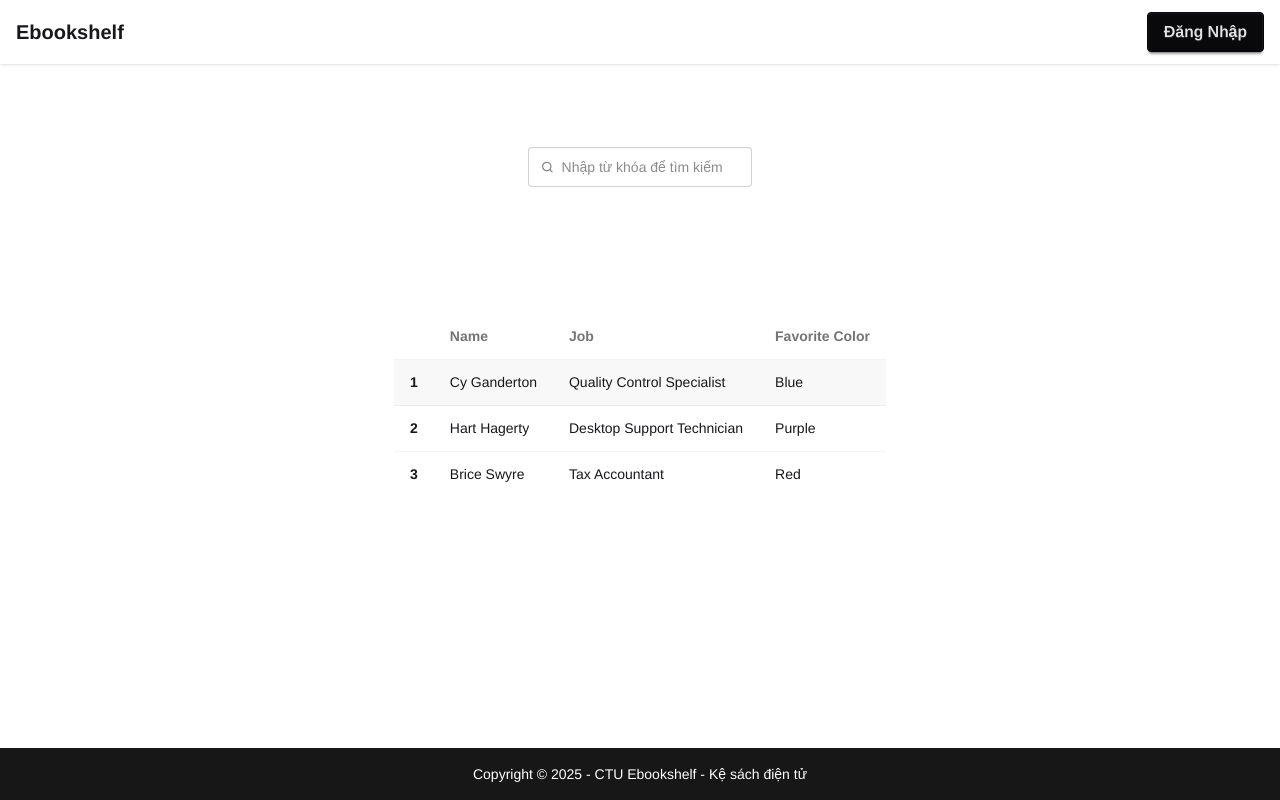
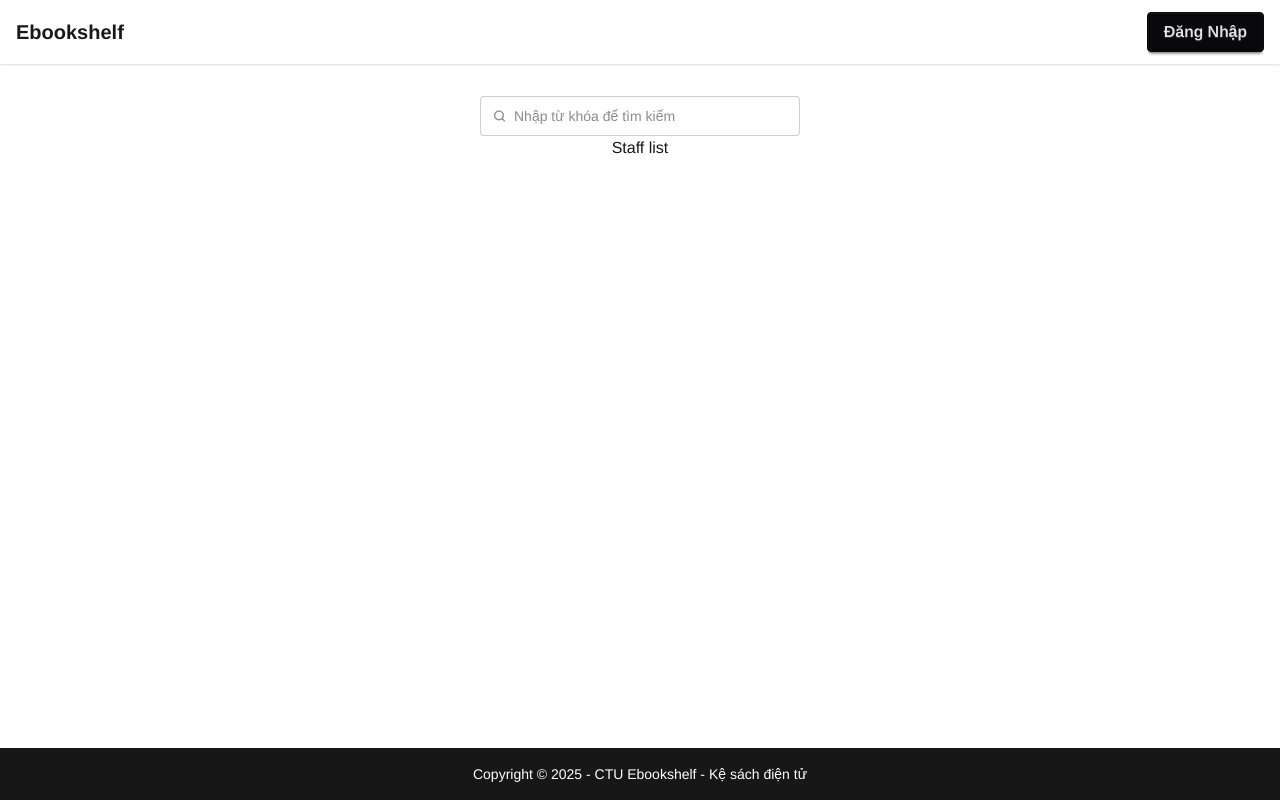
Before and after one commit to nghiaxh/ebookshelf, a Vue app in the folder frontend/: page /staffs in a window 1280 px wide. Built offline with nearby package versions, Linux system fonts and the light colour scheme.

Commit message:
refactor: update ux/ui

```diff
--- a/frontend/src/views/BookList.vue
+++ b/frontend/src/views/BookList.vue
@@ -14,7 +14,7 @@ const { searchText, searchFilteredBooks } = useBookList();
 
 <template>
 
-  <div class="flex flex-col min-h-screen">
+  <div class="flex flex-col min-h-screen overflow-hidden">
 
     <Header></Header>
 
@@ -23,8 +23,8 @@ const { searchText, searchFilteredBooks } = useBookList();
         <!-- filter books -->
         <div class="grid grid-cols-1 gap-4 place-items-center">
 
-          <div class="tooltip tooltip-right" data-tip="Tìm kiếm theo tựa sách, mã sách, tác giả, năm xuất bản, thể loại, đơn giá">
-            <InputSearch v-model=" searchText "></InputSearch>
+          <div class="tooltip" data-tip="Tìm kiếm theo tựa sách, mã sách, tác giả, năm xuất bản, thể loại, đơn giá">
+            <InputSearch class="w-full" v-model=" searchText "></InputSearch>
           </div>
 
           <template v-if=" staff_role === 'staff' ">
@@ -39,7 +39,7 @@ const { searchText, searchFilteredBooks } = useBookList();
         <!-- list books -->
 
         <template v-if=" searchFilteredBooks.length > 0">
-          <div class="grid grid-cols-1 md:grid-cols-2 lg:grid-cols-3 xl:grid-cols-4 gap-8">
+          <div class="grid grid-cols-1 md:grid-cols-2 lg:grid-cols-3 xl:grid-cols-5 gap-8">
             <BookCard v-for=" book in searchFilteredBooks " :key=" book.book_id " :book=" book "></BookCard>
           </div>
         </template>
--- a/frontend/src/views/StaffList.vue
+++ b/frontend/src/views/StaffList.vue
@@ -12,7 +12,7 @@ const { role: staff_role } = useStaffInfo();
 <template>
   <div class="flex flex-col min-h-screen">
     <Header></Header>
-    <div class="flex-grow gap-8 grid place-items-center grid-cols-1 grid-rows-3">
+    <div class="flex-grow flex-wrap mx-16 my-8">
       <div class="grid grid-cols-1 gap-4 place-items-center">
 
         <!-- TODO create composable useStaffList -->
@@ -25,42 +25,11 @@ const { role: staff_role } = useStaffInfo();
           </div>
         </template>
       </div>
-      <div class="">
-        <table class="table">
-          <!-- head -->
-          <thead>
-            <tr>
-              <th></th>
-              <th>Name</th>
-              <th>Job</th>
-              <th>Favorite Color</th>
-            </tr>
-          </thead>
-          <tbody>
-            <!-- row 1 -->
-            <tr class="bg-base-200">
-              <th>1</th>
-              <td>Cy Ganderton</td>
-              <td>Quality Control Specialist</td>
-              <td>Blue</td>
-            </tr>
-            <!-- row 2 -->
-            <tr>
-              <th>2</th>
-              <td>Hart Hagerty</td>
-              <td>Desktop Support Technician</td>
-              <td>Purple</td>
-            </tr>
-            <!-- row 3 -->
-            <tr>
-              <th>3</th>
-              <td>Brice Swyre</td>
-              <td>Tax Accountant</td>
-              <td>Red</td>
-            </tr>
-          </tbody>
-        </table>
+
+      <div class="grid place-items-center">
+        Staff list
       </div>
+
     </div>
     <Footer></Footer>
   </div>
--- a/frontend/src/views/StaffLogin.vue
+++ b/frontend/src/views/StaffLogin.vue
@@ -42,7 +42,7 @@ const handleStaffLogin = async () => {
         <div
             class="backdrop-brightness-50 backdrop-blur-xs grid grid-cols-1 gap-4 lg:grid-cols-1 lg:gap-8 place-items-center h-screen">
             <form @submit.prevent class="mb-24">
-                <fieldset class="fieldset bg-base-200 border-base-300 rounded-box w-xs border p-4 text-base">
+                <fieldset class="fieldset bg-base-200 border-base-300 rounded-box w-xs border p-4 text-base shadow">
                     <!-- User login -->
                     <h1 class="font-bold text-2xl text-center mb-4">Đăng Nhập Nhân Viên</h1>
 
--- a/frontend/src/views/StaffProfile.vue
+++ b/frontend/src/views/StaffProfile.vue
@@ -71,7 +71,7 @@ const {
                             <dd class="text-gray-700 sm:col-span-2">{{ staff_email }}</dd>
                         </div>
                         <div class="grid grid-cols-1 gap-1 p-3 lg:grid-cols-3 sm:gap-4">
-                            <RouterLink to="/userprofile/edit" class="btn btn-neutral hover:scale-[1.01]">Chỉnh sửa
+                            <RouterLink to="/staffprofile/edit" class="btn btn-neutral hover:scale-[1.01]">Chỉnh sửa
                                 thông tin
                             </RouterLink>
                             <!-- TODO show modal view popup later-->
--- a/frontend/src/views/UserList.vue
+++ b/frontend/src/views/UserList.vue
@@ -10,13 +10,12 @@ const { role: staff_role } = useStaffInfo();
 </script>
 
 <template>
-    <div class="flex flex-col min-h-screen">
+    <div class="flex flex-col min-h-screen overflow-hidden">
         <Header></Header>
-        <div class="flex-grow gap-8 grid place-items-center grid-cols-1 grid-rows-3">
+        <div class="flex-grow flex-wrap mx-16 my-8">
             <div class="grid grid-cols-1 gap-4 place-items-center">
                 <!-- TODO create composable useUserList -->
                 <InputSearch></InputSearch>
-
                 <template v-if=" staff_role === 'staff' ">
                     <div class="grid grid-cols-1 sm:grid-cols-2 md:grid-cols-2 lg:grid-cols-2 gap-4">
                         <button class="btn btn-neutral">Thêm người dùng</button>
@@ -24,41 +23,8 @@ const { role: staff_role } = useStaffInfo();
                     </div>
                 </template>
             </div>
-            <div class="">
-                <table class="table">
-                    <!-- head -->
-                    <thead>
-                        <tr>
-                            <th></th>
-                            <th>Name</th>
-                            <th>Job</th>
-                            <th>Favorite Color</th>
-                        </tr>
-                    </thead>
-                    <tbody>
-                        <!-- row 1 -->
-                        <tr class="bg-base-200">
-                            <th>1</th>
-                            <td>Cy Ganderton</td>
-                            <td>Quality Control Specialist</td>
-                            <td>Blue</td>
-                        </tr>
-                        <!-- row 2 -->
-                        <tr>
-                            <th>2</th>
-                            <td>Hart Hagerty</td>
-                            <td>Desktop Support Technician</td>
-                            <td>Purple</td>
-                        </tr>
-                        <!-- row 3 -->
-                        <tr>
-                            <th>3</th>
-                            <td>Brice Swyre</td>
-                            <td>Tax Accountant</td>
-                            <td>Red</td>
-                        </tr>
-                    </tbody>
-                </table>
+            <div class="grid place-items-center">
+                User list
             </div>
         </div>
         <Footer></Footer>
--- a/frontend/src/views/UserLogin.vue
+++ b/frontend/src/views/UserLogin.vue
@@ -14,7 +14,7 @@ const handleUserLogin = async () => {
   try {
     const response = await userService.login(username.value, password.value);
 
-    console.log(response.data);
+    // console.log(response.data);
 
     if (response?.data?.token) {
       localStorage.setItem("authenticateToken", response.data.token);
@@ -42,7 +42,7 @@ const handleUserLogin = async () => {
     <div
       class="backdrop-brightness-50 backdrop-blur-xs grid grid-cols-1 gap-4 lg:grid-cols-1 lg:gap-8 place-items-center h-screen">
       <form @submit.prevent>
-        <fieldset class="fieldset bg-base-200 border-base-300 rounded-box w-xs border p-4 text-base">
+        <fieldset class="fieldset bg-base-200 border-base-300 rounded-box w-xs border p-4 text-base shadow-xl">
           <!-- User login -->
           <h1 class="font-bold text-2xl text-center mb-4">Đăng Nhập</h1>
           <label class="label" for="username">Tên đăng nhập</label>
--- a/frontend/src/views/UserProfileEdit.vue
+++ b/frontend/src/views/UserProfileEdit.vue
@@ -7,7 +7,7 @@ import Footer from '../components/Footer.vue';
   <div class="flex min-h-screen flex-col">
     <Header></Header>
     <div class="flex justify-center items-center flex-grow">
-      <form @submit.prevent class="mb-24">
+      <form @submit.prevent>
         <fieldset class="fieldset bg-base-200 border-base-300 rounded-box w-xs border p-4 text-base">
           <legend class="fieldset-legend text-xl">Chỉnh sửa thông tin cá nhân</legend>
           <label class="label">Họ đệm</label>
--- a/frontend/src/views/UserRegister.vue
+++ b/frontend/src/views/UserRegister.vue
@@ -29,9 +29,7 @@ const handleUserRegister = async () => {
       phone: phone.value,
     };
 
-
-    const response = await userService.register(data);
-
+    await userService.register(data);
     // ? Debug code
     // console.log(data);
     // console.log(response.data);
@@ -51,8 +49,8 @@ const handleUserRegister = async () => {
   <div class="bg-cover bg-[url(/images/t2_khu_vuc_tu_hoc_2.jpg)]">
     <div class="backdrop-brightness-50 backdrop-blur-xs flex justify-center items-center h-screen">
       <form @submit.prevent=" handleUserRegister ">
-        <fieldset class="fieldset bg-base-200 border-base-300 rounded-box w-xs border p-4 text-base">
-          <h1 class="font-bold text-2xl text-center mb-4">Đăng Ký</h1>
+        <fieldset class="fieldset bg-base-200 border-base-300 rounded-box w-xs border p-4 text-base shadow">
+          <h1 class="font-bold text-2xl text-center">Đăng Ký</h1>
           <label class="label" for="name">Họ và tên</label>
           <input v-model=" name " type="text" class="input" id="name" placeholder="Nhập họ và tên" />
           <label class="label" for="username">Tên đăng nhập</label>
```
